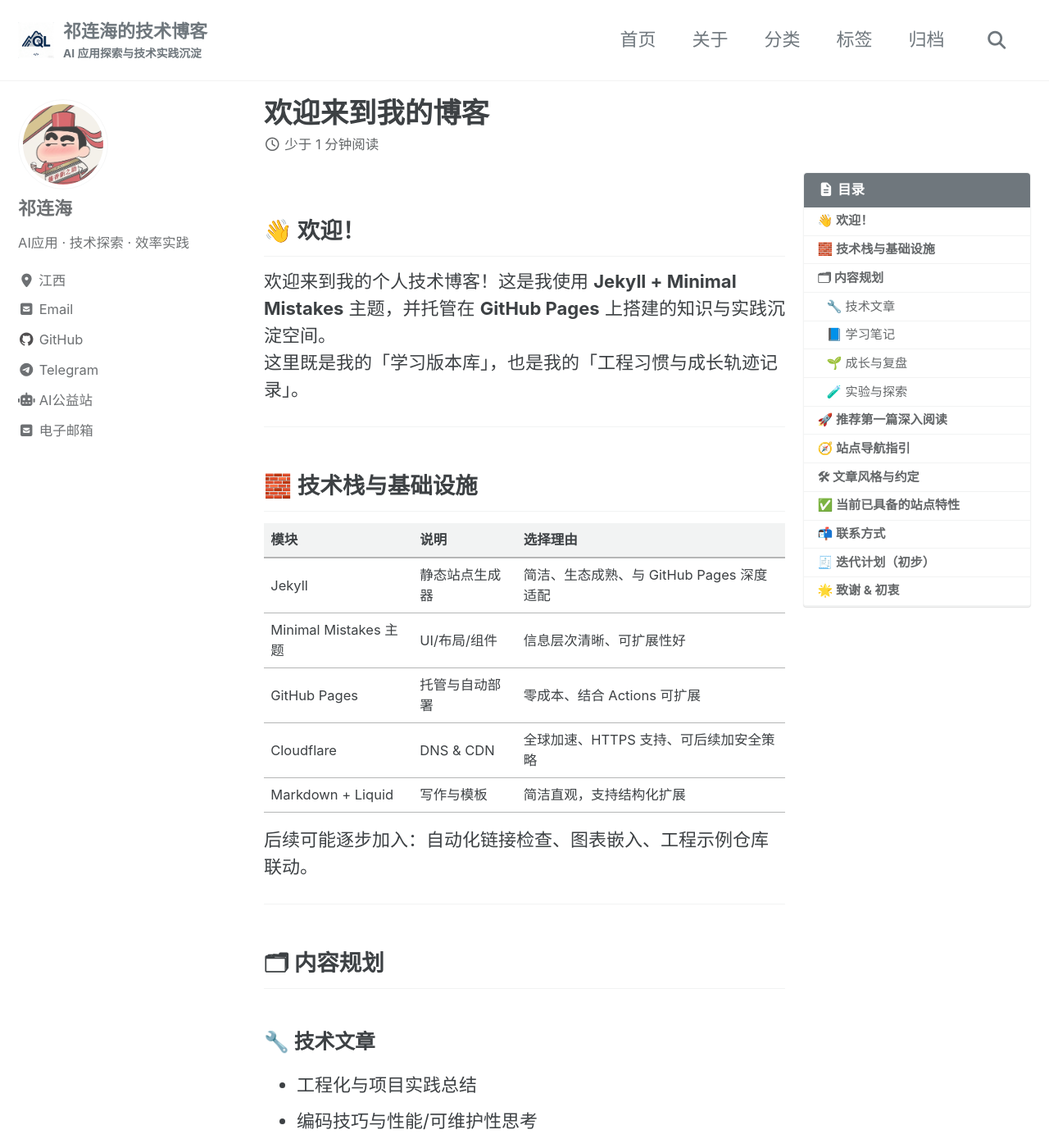
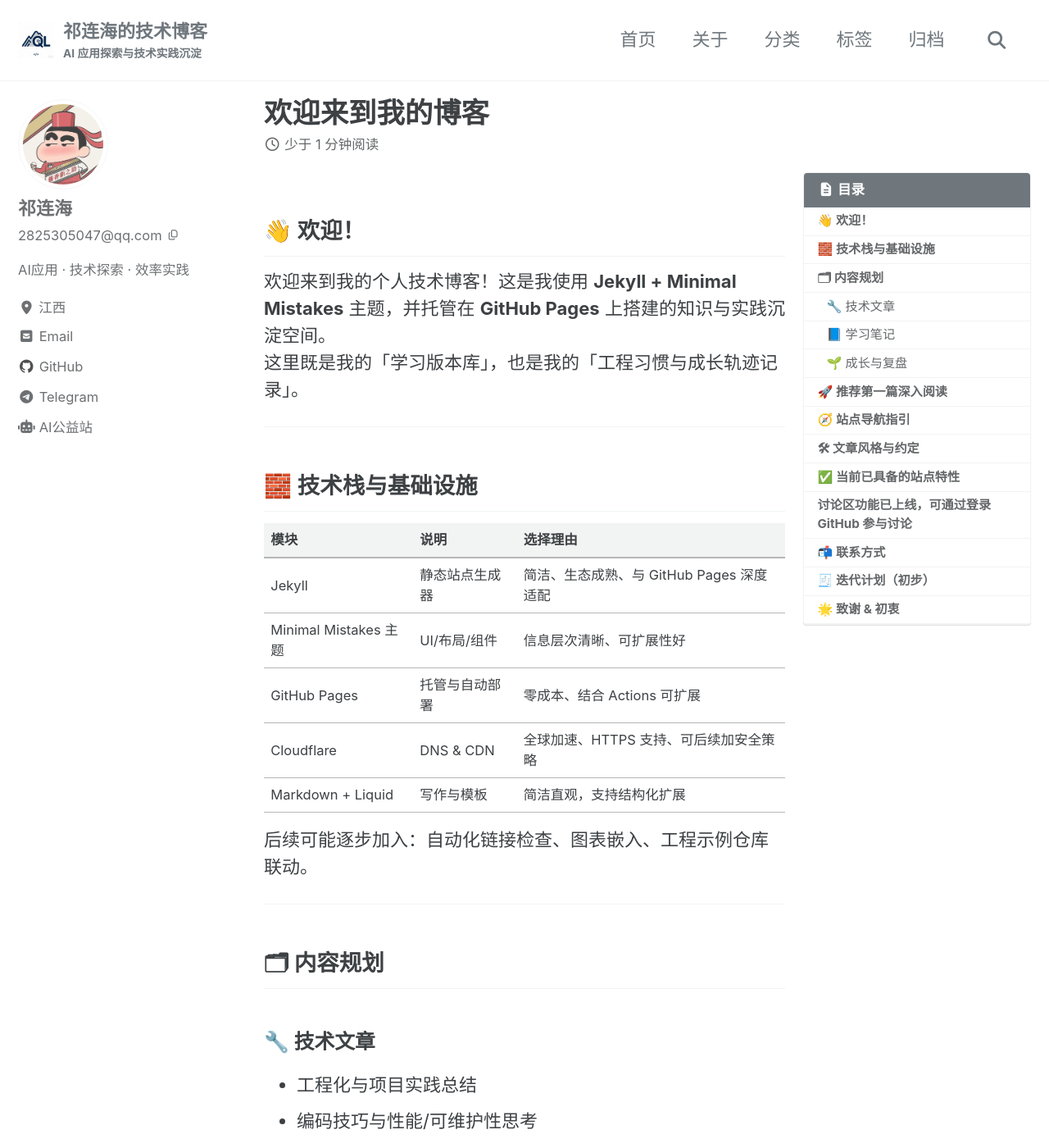
Before and after one commit to QLHazyCoder/QLHazyCoder.github.io, a Jekyll site: the page built from _posts/2025-09-20-welcome-to-my-blog.md, in a window 1280 px wide and 1400 px high. Shown: the whole window at 82% size. Built offline with Jekyll 4.4.1, drawn with Linux system fonts in a browser that asks for light colours; cached includes are drawn as plain includes; comment, search, counter and statistics services are not loaded; some of the changed text lies outside the part shown.

Commit message:
添加邮箱复制功能及相关反馈信息

```diff
--- a/_data/ui-text.yml
+++ b/_data/ui-text.yml
@@ -32,6 +32,9 @@
   powered_by                 : "Powered by"
   website_label              : "Website"
   email_label                : "Email"
+  copy_email_label           : "Copy email address"
+  copy_email_success         : "Copied!"
+  copy_email_failure         : "Copy failed"
   recent_posts               : "Recent posts"
   undefined_wpm              : "Undefined parameter words_per_minute at _config.yml"
   comment_form_info          : "Your email address will not be published. Required fields are marked"
@@ -405,6 +408,9 @@
   powered_by                 : "技术来自于"
   website_label              : "网站"
   email_label                : "电子邮箱"
+  copy_email_label           : "复制邮箱地址"
+  copy_email_success         : "已复制"
+  copy_email_failure         : "复制失败"
   recent_posts               : "最新文章"
   undefined_wpm              : "_config.yml 配置中 words_per_minute 字段未定义"
   comment_form_info          : "您的电子邮箱地址并不会被展示。请填写标记为必须的字段。"
--- a/_includes/author-profile.html
+++ b/_includes/author-profile.html
@@ -13,8 +13,22 @@
 
   <div class="author__content">
     <h3 class="author__name p-name" itemprop="name">
-      <a class="u-url" rel="me" href="{{ author.home | default: '/' | absolute_url }}" itemprop="url">{{ author.name }}</a>
+      <a class="u-url" rel="me" href="{{ author.home | default: '/' | absolute_url }}" itemprop="url">{{ author.name
+        }}</a>
     </h3>
+    {% if author.email %}
+    <div class="author__email">
+      <button type="button" class="author__email-button u-email" data-email="{{ author.email }}"
+        data-success="{{ site.data.ui-text[site.locale].copy_email_success | default: '已复制' }}"
+        data-failure="{{ site.data.ui-text[site.locale].copy_email_failure | default: '复制失败' }}"
+        aria-label="{{ site.data.ui-text[site.locale].copy_email_label | default: '复制邮箱地址' }}">
+        <span class="author__email-text">{{ author.email }}</span>
+        <i class="far fa-fw fa-copy" aria-hidden="true"></i>
+      </button>
+      <span class="author__email-feedback" aria-live="polite"></span>
+      <meta itemprop="email" content="{{ author.email }}" />
+    </div>
+    {% endif %}
     {% if author.bio %}
     <div class="author__bio p-note" itemprop="description">
       {{ author.bio | markdownify }}
@@ -23,18 +37,22 @@
   </div>
 
   <div class="author__urls-wrapper">
-    <button class="btn btn--inverse">{{ site.data.ui-text[site.locale].follow_label | remove: ":" | default: "Follow" }}</button>
+    <button class="btn btn--inverse">{{ site.data.ui-text[site.locale].follow_label | remove: ":" | default: "Follow"
+      }}</button>
     <ul class="author__urls social-icons">
       {% if author.location %}
       <li itemprop="homeLocation" itemscope itemtype="https://schema.org/Place">
-          <i class="fas fa-fw fa-map-marker-alt" aria-hidden="true"></i> <span itemprop="name" class="p-locality">{{ author.location }}</span>
+        <i class="fas fa-fw fa-map-marker-alt" aria-hidden="true"></i> <span itemprop="name" class="p-locality">{{
+          author.location }}</span>
       </li>
       {% endif %}
 
       {% if author.links %}
       {% for link in author.links %}
       {% if link.label and link.url %}
-            <li><a href="{{ link.url }}" rel="nofollow noopener noreferrer me"{% if link.url contains 'http' %} itemprop="sameAs"{% endif %}><i class="{{ link.icon | default: 'fas fa-link' }}" aria-hidden="true"></i><span class="label">{{ link.label }}</span></a></li>
+      <li><a href="{{ link.url }}" rel="nofollow noopener noreferrer me" {% if link.url contains 'http' %}
+          itemprop="sameAs" {% endif %}><i class="{{ link.icon | default: 'fas fa-link' }}" aria-hidden="true"></i><span
+            class="label">{{ link.label }}</span></a></li>
       {% endif %}
       {% endfor %}
       {% endif %}
@@ -42,20 +60,11 @@
       {% if author.uri %}
       <li>
         <a href="{{ author.uri }}" itemprop="url" rel="me">
-            <i class="fas fa-fw fa-link" aria-hidden="true"></i><span class="label">{{ site.data.ui-text[site.locale].website_label | default: "Website" }}</span>
+          <i class="fas fa-fw fa-link" aria-hidden="true"></i><span class="label">{{
+            site.data.ui-text[site.locale].website_label | default: "Website" }}</span>
         </a>
       </li>
       {% endif %}
-
-      {% if author.email %}
-        <li>
-          <a href="mailto:{{ author.email }}" rel="me" class="u-email">
-            <meta itemprop="email" content="{{ author.email }}" />
-            <i class="fas fa-fw fa-envelope-square" aria-hidden="true"></i><span class="label">{{ site.data.ui-text[site.locale].email_label | default: "Email" }}</span>
-          </a>
-        </li>
-      {% endif %}
-
       {% if author.keybase %}
       <li>
         <a href="https://keybase.io/{{ author.keybase }}" itemprop="sameAs" rel="nofollow noopener noreferrer me">
@@ -235,7 +253,8 @@
       {% if author.vine %}
       <li>
         <a href="https://vine.co/u/{{ author.vine }}" itemprop="sameAs" rel="nofollow noopener noreferrer me">
-            <i class="fab fa-fw fa-vine" aria-hidden="true"></i><span class="label">{{ site.data.ui-text[site.locale].email_label | default: "Email" }}</span>
+          <i class="fab fa-fw fa-vine" aria-hidden="true"></i><span class="label">{{
+            site.data.ui-text[site.locale].email_label | default: "Email" }}</span>
         </a>
       </li>
       {% endif %}
--- a/_posts/2025-09-20-welcome-to-my-blog.md
+++ b/_posts/2025-09-20-welcome-to-my-blog.md
@@ -51,10 +51,6 @@
 - 学习方法论
 - 阶段性目标 & 反馈
 - 工具链演进（编辑器、终端、工作流）
-
-### 🧪 实验与探索
-- 尝试性原型（算法、可视化、自动化脚本思路）
-- Dev Env（如 Codespaces / 容器开发环境）体验记录
 
 ---
 
@@ -96,15 +92,17 @@
 - 数学公式（MathJax）
 - 基础 SEO 元信息与结构化标题
 - 可扩展导航与多级目录
-- （预留）后续将接入统一的工程示例仓库链接区
-
+- 自动化链接检查功能已实现
+- 图表嵌入功能已上线
+- 工程示例仓库链接区已接入
+- 讨论区功能已上线，可通过登录 GitHub 参与讨论
 ---
 
 ## 📬 联系方式
 
 - GitHub: [QLHazyCoder](https://github.com/QLHazyCoder)
 - Email: 2825305047@qq.com
-（后续可能新增：RSS、Newsletter、讨论区）
+- [AI公益站](https://example.com) {:target="_blank"}
 
 ---
 
--- a/_sass/minimal-mistakes/_sidebar.scss
+++ b/_sass/minimal-mistakes/_sidebar.scss
@@ -40,7 +40,7 @@
     width: calc(#{$right-sidebar-width} - 1em);
   }
 
-  > * {
+  >* {
     margin-top: 1em;
     margin-bottom: 1em;
   }
@@ -170,9 +170,65 @@
     margin-bottom: 10px;
   }
 }
+
 .sidebar .author__name {
   font-family: $sans-serif;
   font-size: $type-size-5;
+}
+
+.author__email {
+  margin-top: 0.5em;
+  font-size: $type-size-6;
+  line-height: 1.5;
+
+  @include breakpoint($large) {
+    margin-bottom: 10px;
+  }
+
+  .author__email-button {
+    display: inline-flex;
+    align-items: center;
+    gap: 0.35em;
+    padding: 0;
+    border: 0;
+    background: transparent;
+    color: inherit;
+    font: inherit;
+    cursor: pointer;
+    transition: color 0.2s ease-in-out;
+
+    &:hover,
+    &:focus {
+      color: $link-color;
+      text-decoration: none;
+      outline: none;
+    }
+
+    &:focus-visible {
+      outline: 2px solid $focus-color;
+      outline-offset: 2px;
+    }
+
+    i {
+      font-size: $type-size-6;
+    }
+  }
+
+  .author__email-feedback {
+    display: inline-block;
+    margin-top: 0.25em;
+    color: $muted-text-color;
+    font-size: $type-size-7;
+    min-height: 1.2em;
+
+    &.is-success {
+      color: $success-color;
+    }
+
+    &.is-error {
+      color: $danger-color;
+    }
+  }
 }
 
 .author__bio {
```
Also changed, not shown: other parts of _includes/author-profile.html (+18 -9 lines), other parts of _posts/2025-09-20-welcome-to-my-blog.md (+1 -2 lines), _includes/scripts.html (+77 -0 lines). Lines whose indentation alone changed are shown as unchanged.
